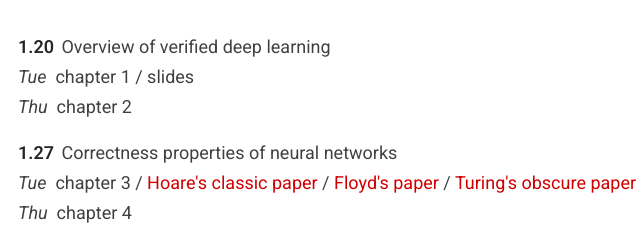
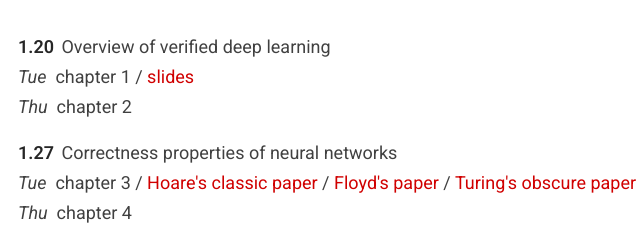
Before and after one commit to verifieddeeplearning/verifieddeeplearning.github.io, a website: page course/index.html in a window 1280 px wide. Shown: the part 502-741 px from the top of the page, 307-947 px from the left. Drawn offline with nearby package versions, Linux system fonts and the light colour scheme.

Commit message:
slides for lec 1

```diff
--- a/course/index.html
+++ b/course/index.html
@@ -76,7 +76,7 @@ height="0" width="0" style="display:none;visibility:hidden"></iframe></noscript>
     <p>
     <par>1.20 </par> Overview of verified deep learning
     <br>
-    <i>Tue</i>&nbsp; chapter 1 / slides
+    <i>Tue</i>&nbsp; chapter 1 / <a href="https://docs.google.com/presentation/d/1zZL522oMyBHvhICldUgtAIfRyKWixjNxswkRCREiPzM/edit?usp=sharing">slides</a>
     <br>
     <i>Thu</i>&nbsp; chapter 2
     </p>
```
